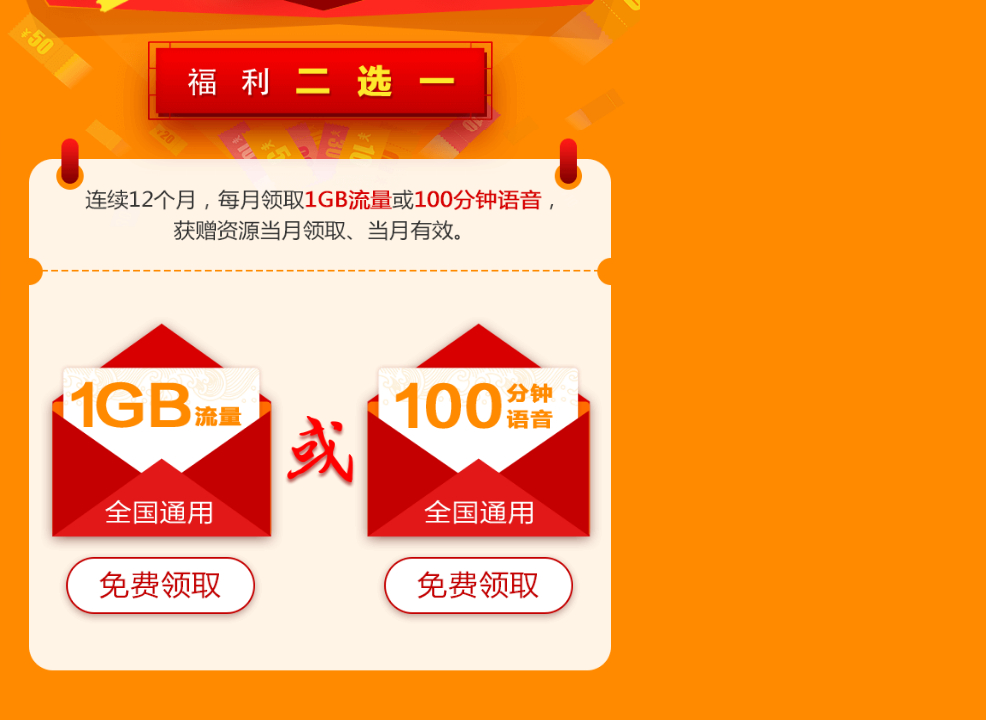
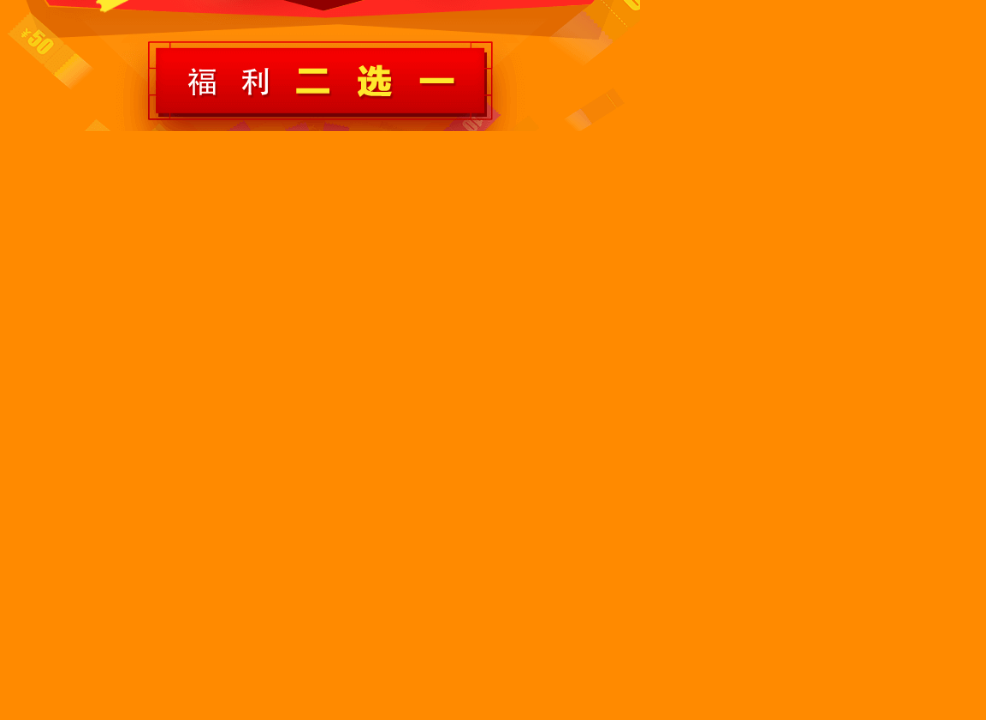
Before and after one commit to dongyameng12/fuli, a plain HTML site: page index.html in a window 1280 px wide. Shown: the part 440-1160 px from the top of the page, without its empty margins (0-986 px from the left). After the commit the page ends 800 px from the top, so only its background shows below. Drawn offline with Linux system fonts and the light colour scheme.

Commit message:
不不不

```diff
--- a/index.html
+++ b/index.html
@@ -12,7 +12,7 @@
         <section class="page">
             <div></div>
             <div></div>
-            <div class="page_choose">
+            <!-- <div class="page_choose">
                 <div class="page_choosePic">
                     <div class="page_choosePicL">
                         <img src="./images/fu_04.png" alt="">
@@ -50,7 +50,7 @@
                     <li>11.
                         <span class="count" style="width: .5em"></span>更多活动详情，请咨询北京移动10086。</li>
                 </ul>
-            </div>
+            </div> -->
         </section>
 
         <!-- 弹窗 -->
```
